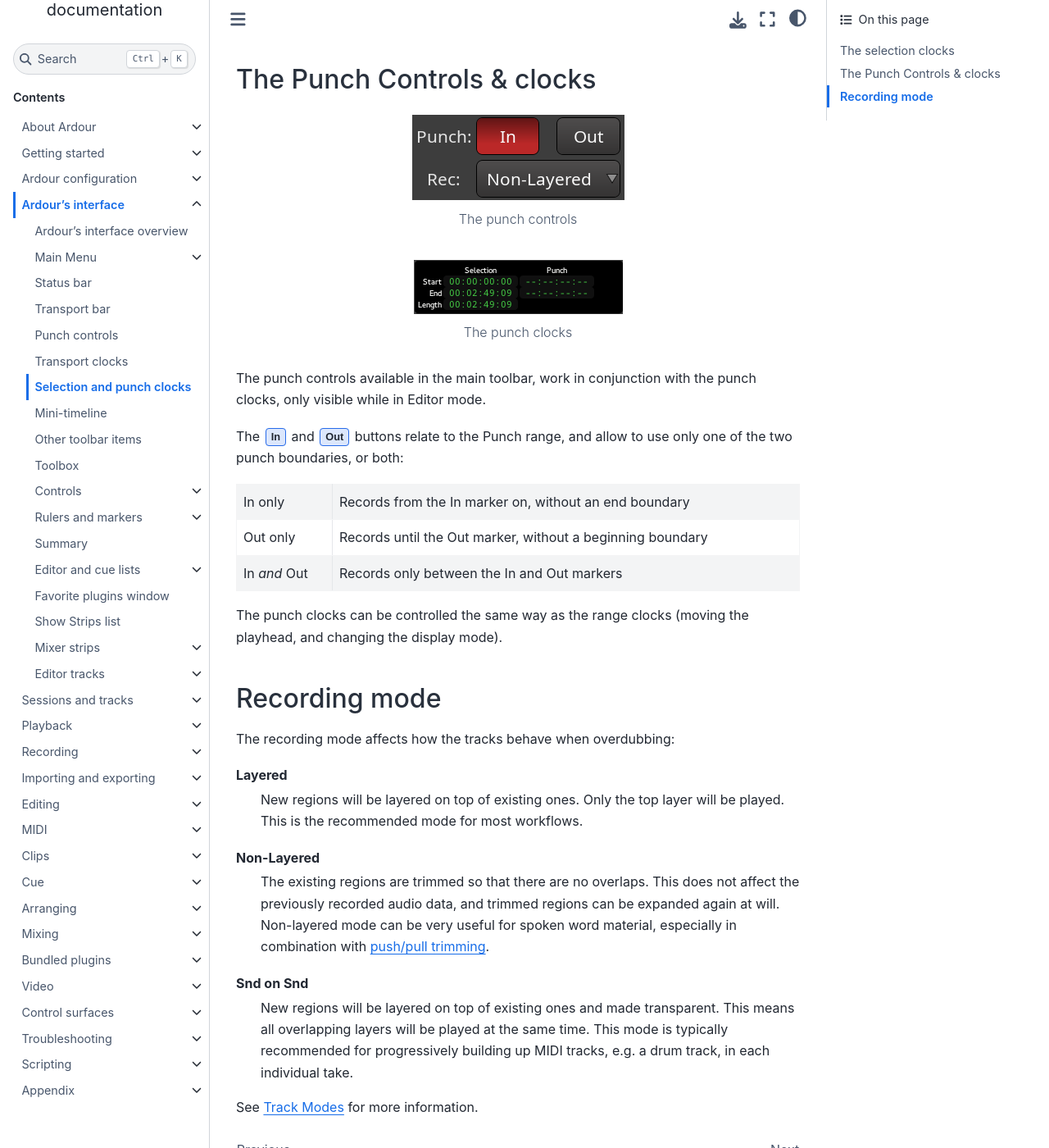
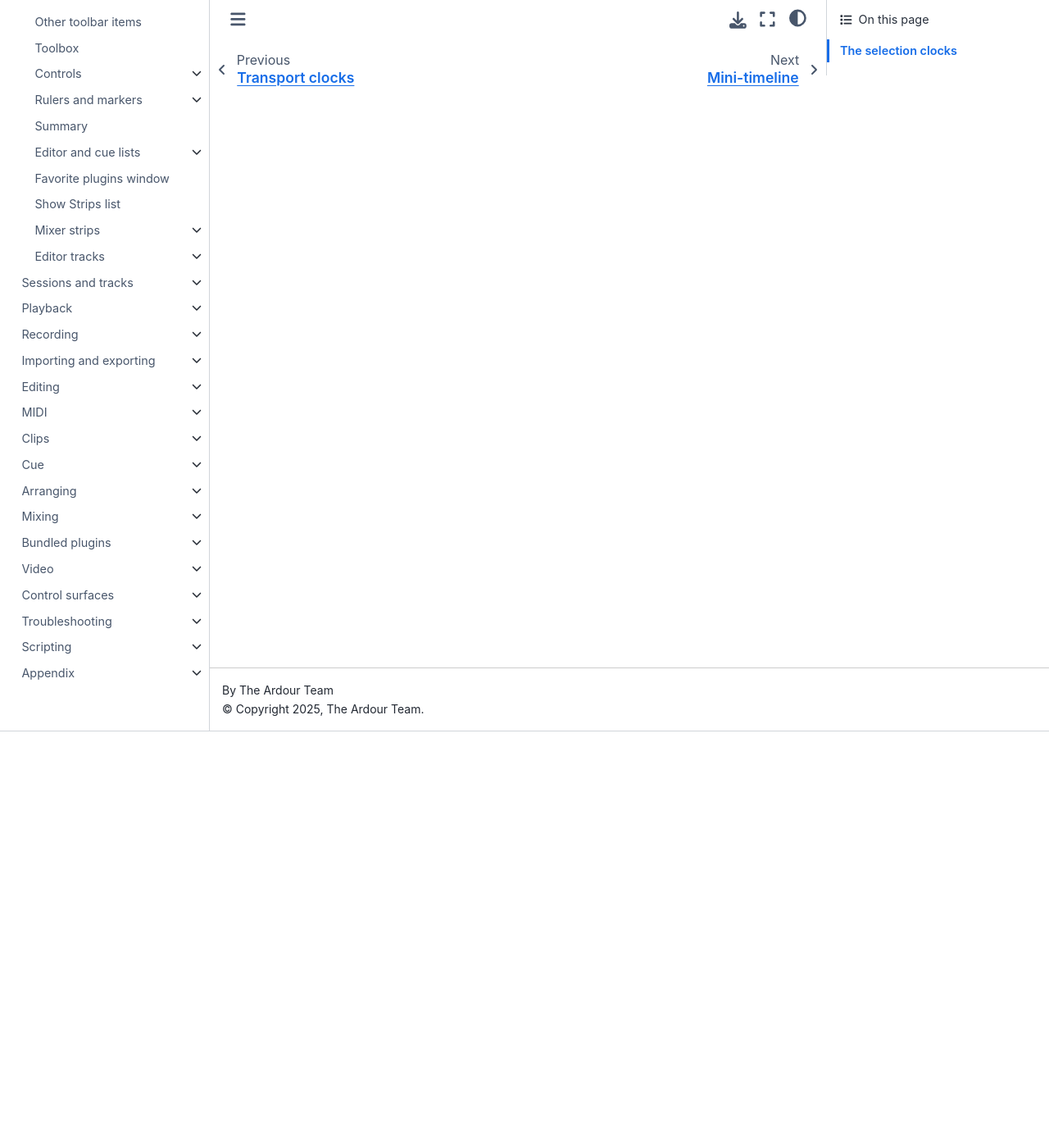
Before and after one commit to prokoudine/ardour-manual-sphinx, a Sphinx documentation site: the page built from source/interface/selection-and-punch-clocks/index.rst, in a window 1280 px wide and 1400 px high, scrolled down 509 px. Shown: the whole window at 82% size. Built offline with Sphinx 7.4.7 and the Sphinx Book theme 1.1.4, drawn with Linux system fonts in a browser that asks for light colours; pages that are not in the unit, such as notebooks, are missing from menus; some of the changed text lies outside the part shown.

Commit message:
Cleanup teh previous commit

```diff
--- a/source/interface/selection-and-punch-clocks/index.rst
+++ b/source/interface/selection-and-punch-clocks/index.rst
@@ -1,5 +1,5 @@
-Selection and punch clocks
-==========================
+Selection clocks
+================
 
 .. _selection_clocks:
 
@@ -16,48 +16,3 @@
 Clicking on the range clocks will locate to either the beginning or end of the punch range.
 
 Right clicking on any of the clocks brings up a context menu allowing to change the type of time display between the `4 clock modes <@@editing-clocks>`__, and to copy the selected clock's time to the clipboard.
-
-.. _punch_controls:
-
-The Punch Controls & clocks
----------------------------
-
-.. figure:: images/punch-controls.png
-   :alt: The Punch Controls, and the related Punch clocks
-
-   The punch controls
-
-.. figure:: images/punch-clocks.png
-   :alt: The punch clocks
-
-   The punch clocks
-
-The punch controls available in the main toolbar, work in conjunction with the punch clocks, only visible while in Editor mode.
-
-The :guilabel:`In` and :guilabel:`Out` buttons relate to the Punch range, and allow to use only one of the two punch boundaries, or both:
-
-============ ==========================================================
-In only      Records from the In marker on, without an end boundary
-Out only     Records until the Out marker, without a beginning boundary
-In *and* Out Records only between the In and Out markers
-============ ==========================================================
-
-The punch clocks can be controlled the same way as the range clocks
-(moving the playhead, and changing the display mode).
-
-.. _rec-mode:
-
-Recording mode
---------------
-
-The recording mode affects how the tracks behave when overdubbing:
-
-Layered
-   New regions will be layered on top of existing ones. Only the top layer will be played. This is the recommended mode for most workflows.
-Non-Layered
-   The existing regions are trimmed so that there are no overlaps. This does not affect the previously recorded audio data, and trimmed regions can be expanded again at will. Non-layered mode can be very useful for spoken word material, especially in combination with `push/pull trimming <@@pushpull-trimming>`__.
-
-Snd on Snd
-   New regions will be layered on top of existing ones and made transparent. This means all overlapping layers will be played at the same time. This mode is typically recommended for progressively building up MIDI tracks, e.g. a drum track, in each individual take.
-
-See `Track Modes <@@track-types>`__ for more information.
```
